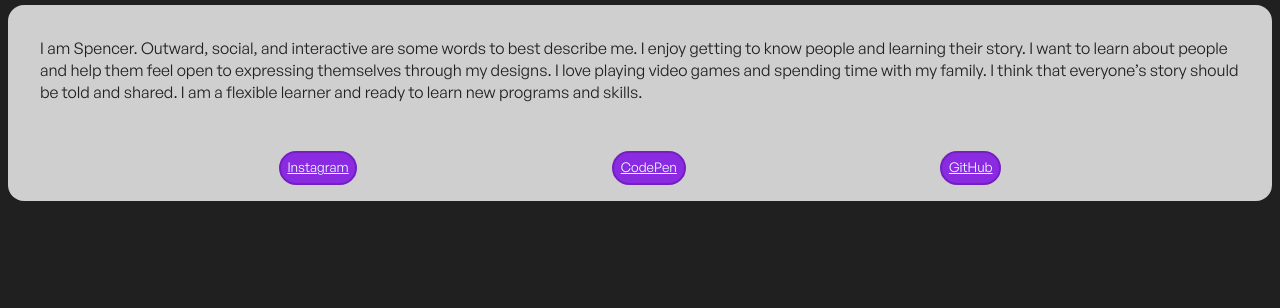
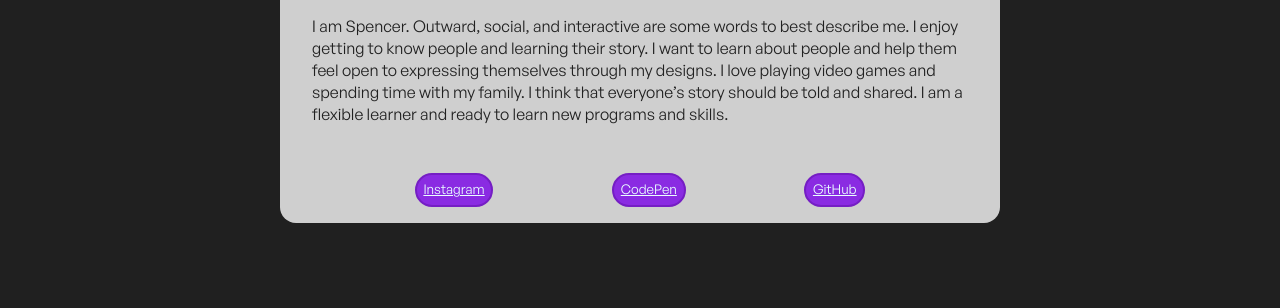
Before and after one commit to Spencer-Littrel/Littrel-Landing-Page, a plain HTML site: page index.html in a window 1280 px wide. Shown: the part 508-816 px from the top of the page. Drawn offline with Linux system fonts and the light colour scheme.

Commit message:
Fixed display
Locked the max width of the paragraph.

```diff
--- a/styles/style.css
+++ b/styles/style.css
@@ -39,6 +39,7 @@ section {
   flex-direction: column;
   justify-content: space-evenly;
   align-items: space-evenly;
+  max-width: 90vh;
 }
 
 nav {
```
